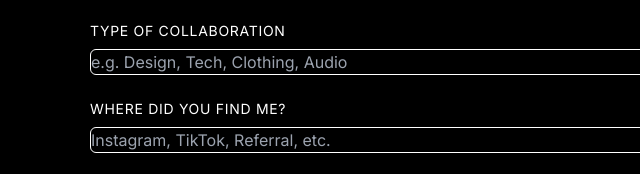
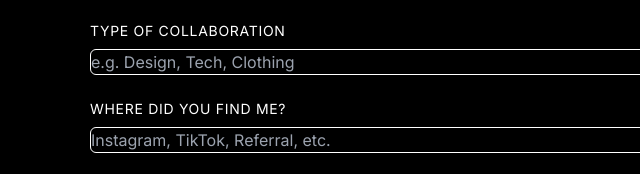
Before and after one commit to Timothy-mo/portfolio, a plain HTML site: page pages/collab.html in a window 1280 px wide. Shown: the part 400-574 px from the top of the page, 190-830 px from the left. Drawn offline with nearby package versions, Linux system fonts and the light colour scheme.

Commit message:
Update collab.html

```diff
--- a/pages/collab.html
+++ b/pages/collab.html
@@ -182,7 +182,7 @@
       </div>
       <div>
         <label class="block mb-2 text-sm uppercase tracking-wider" for="collabType">Type of Collaboration</label>
-        <input type="text" name="collabType" id="collabType" placeholder="e.g. Design, Tech, Clothing, Audio" />
+        <input type="text" name="collabType" id="collabType" placeholder="e.g. Design, Tech, Clothing" />
       </div>
       <div>
         <label class="block mb-2 text-sm uppercase tracking-wider" for="platform">Where Did You Find Me?</label>
```
